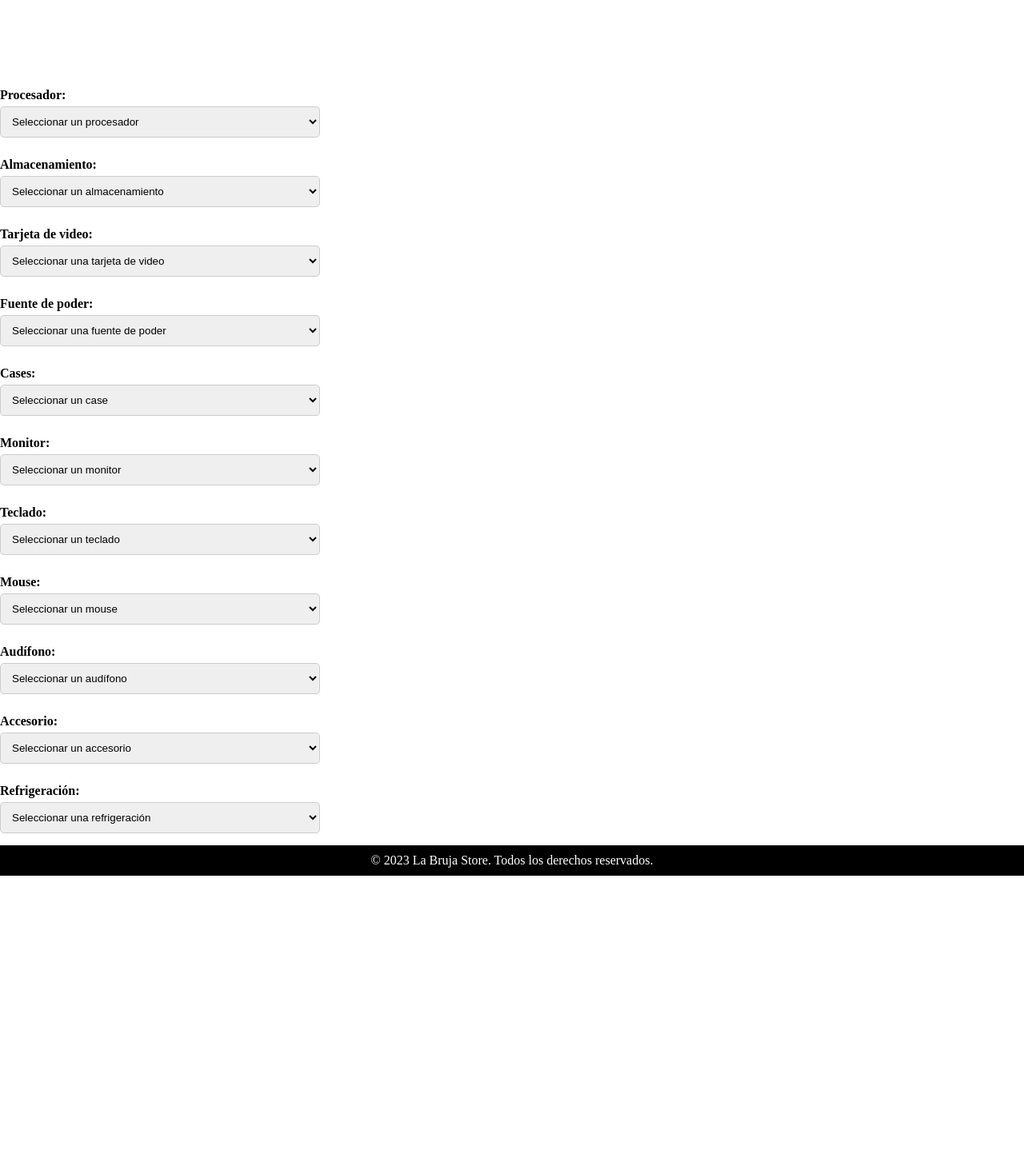
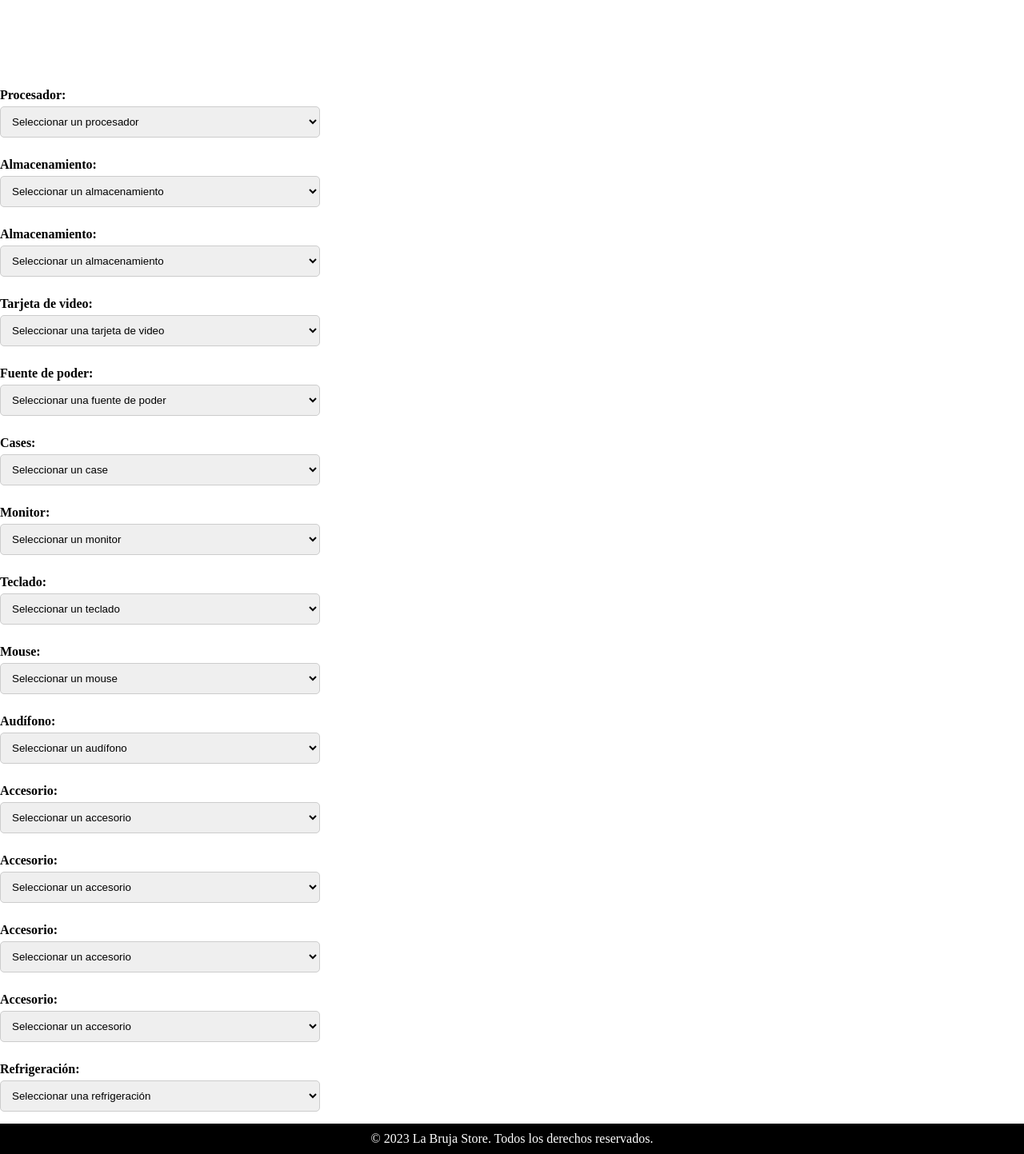
Before and after one commit to kyozApp/LaBrujaStore, a PHP site: page / in a window 1280 px wide. Shown: the whole page at 80% size. Before the commit the page ends 1095 px from the top, so only its background shows below. Run offline with PHP 8.4, Linux system fonts and the light colour scheme; tables that the repository leaves empty or names only in its code hold one stand-in row (values such as "Sample post").

Commit message:
cotizacion
ya se soluciono

```diff
--- a/index.php
+++ b/index.php
@@ -19,19 +19,35 @@ if ($resultProcesador) {
 }
 
 // Realiza una consulta para obtener los productos de la tabla almacenamiento
-$queryAlmacenamiento = "SELECT Id_Almacenamiento, Producto, Precio FROM almacenamiento";
-$resultAlmacenamiento = $conexion->query($queryAlmacenamiento);
+$queryAlmacenamiento1 = "SELECT Id_Almacenamiento, Producto, Precio FROM almacenamiento";
+$resultAlmacenamiento1 = $conexion->query($queryAlmacenamiento1);
 
 // Verifica si la consulta fue exitosa para almacenamiento
-if ($resultAlmacenamiento) {
+if ($resultAlmacenamiento1) {
     // Crea el elemento de selección con los productos obtenidos de la base de datos para almacenamiento
-    $optionsAlmacenamiento = '<option value="" selected>Seleccionar un almacenamiento</option>'; // Agregado: opción predeterminada seleccionable
-    while ($row = $resultAlmacenamiento->fetch_assoc()) {
-        $optionsAlmacenamiento .= '<option value="' . $row['Id_Almacenamiento'] . '" data-precio="' . $row['Precio'] . '">' . $row['Producto'] . '</option>';
+    $optionsAlmacenamiento1 = '<option value="" selected>Seleccionar un almacenamiento</option>'; // Agregado: opción predeterminada seleccionable
+    while ($row = $resultAlmacenamiento1->fetch_assoc()) {
+        $optionsAlmacenamiento1 .= '<option value="' . $row['Id_Almacenamiento'] . '" data-precio="' . $row['Precio'] . '">' . $row['Producto'] . '</option>';
     }
 } else {
     // Maneja el caso de error en la consulta para almacenamiento
-    $optionsAlmacenamiento = '<option value="">Error al obtener los productos de almacenamiento</option>';
+    $optionsAlmacenamiento1 = '<option value="">Error al obtener los productos de almacenamiento</option>';
+}
+
+// Realiza una consulta para obtener los productos de la tabla almacenamiento
+$queryAlmacenamiento2 = "SELECT Id_Almacenamiento, Producto, Precio FROM almacenamiento";
+$resultAlmacenamiento2 = $conexion->query($queryAlmacenamiento2);
+
+// Verifica si la consulta fue exitosa para almacenamiento
+if ($resultAlmacenamiento2) {
+    // Crea el elemento de selección con los productos obtenidos de la base de datos para almacenamiento
+    $optionsAlmacenamiento2 = '<option value="" selected>Seleccionar un almacenamiento</option>'; // Agregado: opción predeterminada seleccionable
+    while ($row = $resultAlmacenamiento2->fetch_assoc()) {
+        $optionsAlmacenamiento2 .= '<option value="' . $row['Id_Almacenamiento'] . '" data-precio="' . $row['Precio'] . '">' . $row['Producto'] . '</option>';
+    }
+} else {
+    // Maneja el caso de error en la consulta para almacenamiento
+    $optionsAlmacenamiento2 = '<option value="">Error al obtener los productos de almacenamiento</option>';
 }
 
 // Realiza una consulta para obtener los productos de la tabla tarjeta_de_video
@@ -146,20 +162,68 @@ if ($resultAudifono) {
     $optionsAudifono = '<option value="">Error al obtener los productos de audífonos</option>';
 }
 
-// Realiza una consulta para obtener los productos de la tabla accesorio
-$queryAccesorio = "SELECT Id_Accesorio, Producto, Precio FROM accesorio";
-$resultAccesorio = $conexion->query($queryAccesorio);
+// Realiza una consulta para obtener los productos de la tabla accesorio 1
+$queryAccesorio1 = "SELECT Id_Accesorio, Producto, Precio FROM accesorio";
+$resultAccesorio1 = $conexion->query($queryAccesorio1);
 
 // Verifica si la consulta fue exitosa para accesorios
-if ($resultAccesorio) {
+if ($resultAccesorio1) {
     // Crea el elemento de selección con los productos obtenidos de la base de datos para accesorios
-    $optionsAccesorio = '<option value="" selected>Seleccionar un accesorio</option>'; // Agregado: opción predeterminada seleccionable
-    while ($row = $resultAccesorio->fetch_assoc()) {
-        $optionsAccesorio .= '<option value="' . $row['Id_Accesorio'] . '" data-precio="' . $row['Precio'] . '">' . $row['Producto'] . '</option>';
+    $optionsAccesorio1 = '<option value="" selected>Seleccionar un accesorio</option>'; // Agregado: opción predeterminada seleccionable
+    while ($row = $resultAccesorio1->fetch_assoc()) {
+        $optionsAccesorio1 .= '<option value="' . $row['Id_Accesorio'] . '" data-precio="' . $row['Precio'] . '">' . $row['Producto'] . '</option>';
     }
 } else {
     // Maneja el caso de error en la consulta para accesorios
-    $optionsAccesorio = '<option value="">Error al obtener los productos de accesorios</option>';
+    $optionsAccesorio1 = '<option value="">Error al obtener los productos de accesorios</option>';
+}
+
+// Realiza una consulta para obtener los productos de la tabla accesorio 2
+$queryAccesorio2 = "SELECT Id_Accesorio, Producto, Precio FROM accesorio";
+$resultAccesorio2 = $conexion->query($queryAccesorio2);
+
+// Verifica si la consulta fue exitosa para accesorios
+if ($resultAccesorio2) {
+    // Crea el elemento de selección con los productos obtenidos de la base de datos para accesorios
+    $optionsAccesorio2 = '<option value="" selected>Seleccionar un accesorio</option>'; // Agregado: opción predeterminada seleccionable
+    while ($row = $resultAccesorio2->fetch_assoc()) {
+        $optionsAccesorio2 .= '<option value="' . $row['Id_Accesorio'] . '" data-precio="' . $row['Precio'] . '">' . $row['Producto'] . '</option>';
+    }
+} else {
+    // Maneja el caso de error en la consulta para accesorios
+    $optionsAccesorio2 = '<option value="">Error al obtener los productos de accesorios</option>';
+}
+
+// Realiza una consulta para obtener los productos de la tabla accesorio 3
+$queryAccesorio3 = "SELECT Id_Accesorio, Producto, Precio FROM accesorio";
+$resultAccesorio3 = $conexion->query($queryAccesorio3);
+
+// Verifica si la consulta fue exitosa para accesorios
+if ($resultAccesorio3) {
+    // Crea el elemento de selección con los productos obtenidos de la base de datos para accesorios
+    $optionsAccesorio3 = '<option value="" selected>Seleccionar un accesorio</option>'; // Agregado: opción predeterminada seleccionable
+    while ($row = $resultAccesorio3->fetch_assoc()) {
+        $optionsAccesorio3 .= '<option value="' . $row['Id_Accesorio'] . '" data-precio="' . $row['Precio'] . '">' . $row['Producto'] . '</option>';
+    }
+} else {
+    // Maneja el caso de error en la consulta para accesorios
+    $optionsAccesorio3 = '<option value="">Error al obtener los productos de accesorios</option>';
+}
+
+// Realiza una consulta para obtener los productos de la tabla accesorio 4
+$queryAccesorio4 = "SELECT Id_Accesorio, Producto, Precio FROM accesorio";
+$resultAccesorio4 = $conexion->query($queryAccesorio4);
+
+// Verifica si la consulta fue exitosa para accesorios
+if ($resultAccesorio4) {
+    // Crea el elemento de selección con los productos obtenidos de la base de datos para accesorios
+    $optionsAccesorio4 = '<option value="" selected>Seleccionar un accesorio</option>'; // Agregado: opción predeterminada seleccionable
+    while ($row = $resultAccesorio4->fetch_assoc()) {
+        $optionsAccesorio4 .= '<option value="' . $row['Id_Accesorio'] . '" data-precio="' . $row['Precio'] . '">' . $row['Producto'] . '</option>';
+    }
+} else {
+    // Maneja el caso de error en la consulta para accesorios
+    $optionsAccesorio4 = '<option value="">Error al obtener los productos de accesorios</option>';
 }
 
 // Realiza una consulta para obtener los productos de la tabla refrigeracion
@@ -208,13 +272,22 @@ $conexion->close();
             <span id="precioProcesador"></span>
         </form>
 
-        <!-- Formulario para el select de almacenamiento -->
+        <!-- Formulario para el select de almacenamiento 1 -->
         <form>
-            <label for="selectAlmacenamiento">Almacenamiento:</label>
-            <select id="selectAlmacenamiento">
-                <?php echo $optionsAlmacenamiento; ?>
+            <label for="selectAlmacenamiento1">Almacenamiento:</label>
+            <select id="selectAlmacenamiento1">
+                <?php echo $optionsAlmacenamiento1; ?>
             </select>
-            <span id="precioAlmacenamiento"></span>
+            <span id="precioAlmacenamiento1"></span>
+        </form>
+
+        <!-- Formulario para el select de almacenamiento 2 -->
+        <form>
+            <label for="selectAlmacenamiento2">Almacenamiento:</label>
+            <select id="selectAlmacenamiento2">
+                <?php echo $optionsAlmacenamiento2; ?>
+            </select>
+            <span id="precioAlmacenamiento2"></span>
         </form>
 
         <!-- Agregado: Formulario para el select de tarjeta_de_video -->
@@ -280,13 +353,40 @@ $conexion->close();
             <span id="precioAudifono"></span>
         </form>
 
-        <!-- Agregado: Formulario para el select de accesorios -->
+        <!-- Agregado: Formulario para el select de accesorios 1 -->
         <form>
-            <label for="selectAccesorio">Accesorio:</label>
-            <select id="selectAccesorio">
-                <?php echo $optionsAccesorio; ?>
+            <label for="selectAccesorio1">Accesorio:</label>
+            <select id="selectAccesorio1">
+                <?php echo $optionsAccesorio1; ?>
             </select>
-            <span id="precioAccesorio"></span>
+            <span id="precioAccesorio1"></span>
+        </form>
+
+        <!-- Agregado: Formulario para el select de accesorios 2 -->
+        <form>
+            <label for="selectAccesorio2">Accesorio:</label>
+            <select id="selectAccesorio2">
+                <?php echo $optionsAccesorio2; ?>
+            </select>
+            <span id="precioAccesorio2"></span>
+        </form>
+
+        <!-- Agregado: Formulario para el select de accesorios 3 -->
+        <form>
+            <label for="selectAccesorio3">Accesorio:</label>
+            <select id="selectAccesorio3">
+                <?php echo $optionsAccesorio3; ?>
+            </select>
+            <span id="precioAccesorio3"></span>
+        </form>
+
+        <!-- Agregado: Formulario para el select de accesorios 4 -->
+        <form>
+            <label for="selectAccesorio4">Accesorio:</label>
+            <select id="selectAccesorio4">
+                <?php echo $optionsAccesorio4; ?>
+            </select>
+            <span id="precioAccesorio4"></span>
         </form>
 
         <!-- Agregado: Formulario para el select de refrigeración -->
```
Also changed, not shown: index_producto.js (+36 -11 lines).
